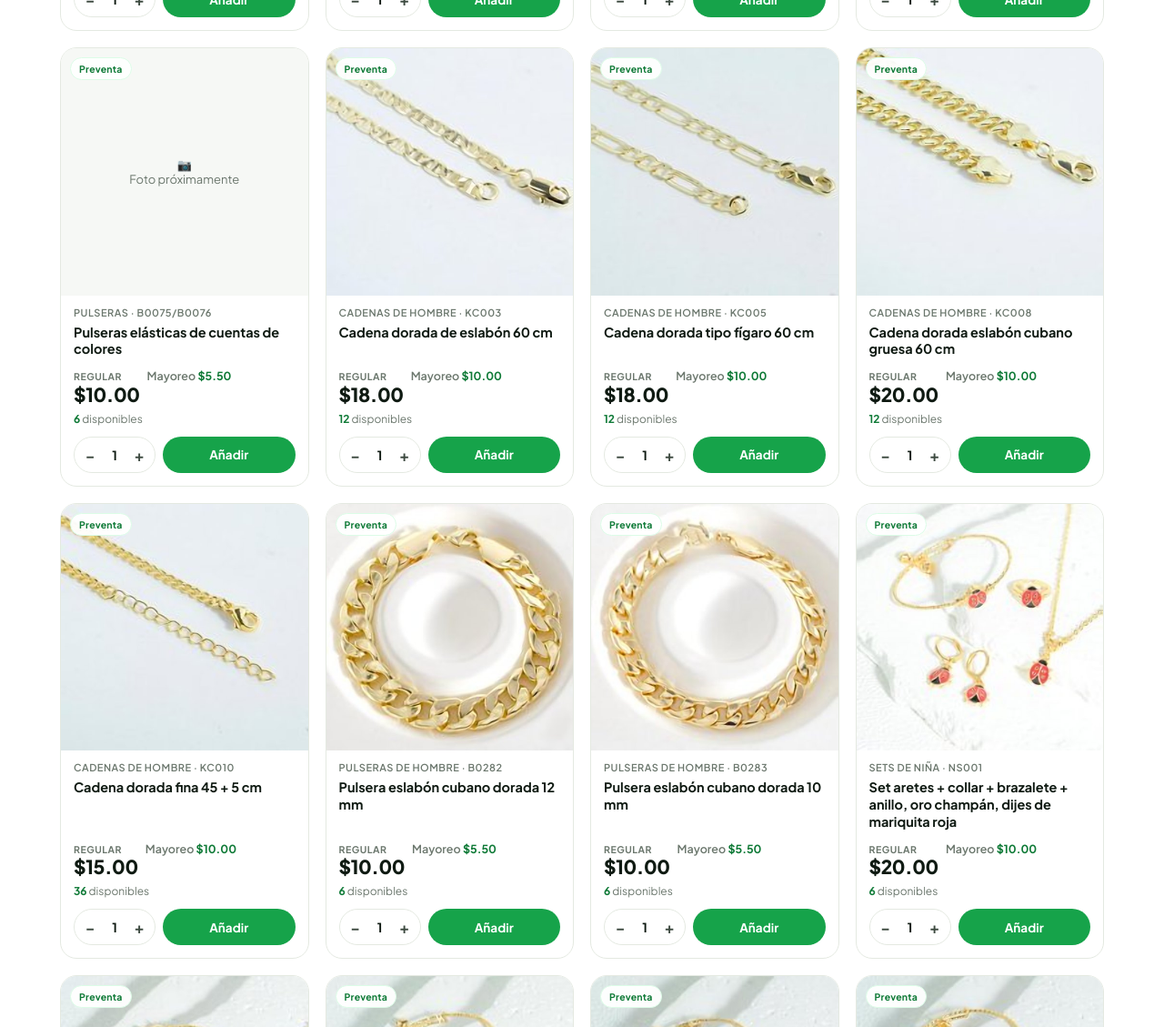
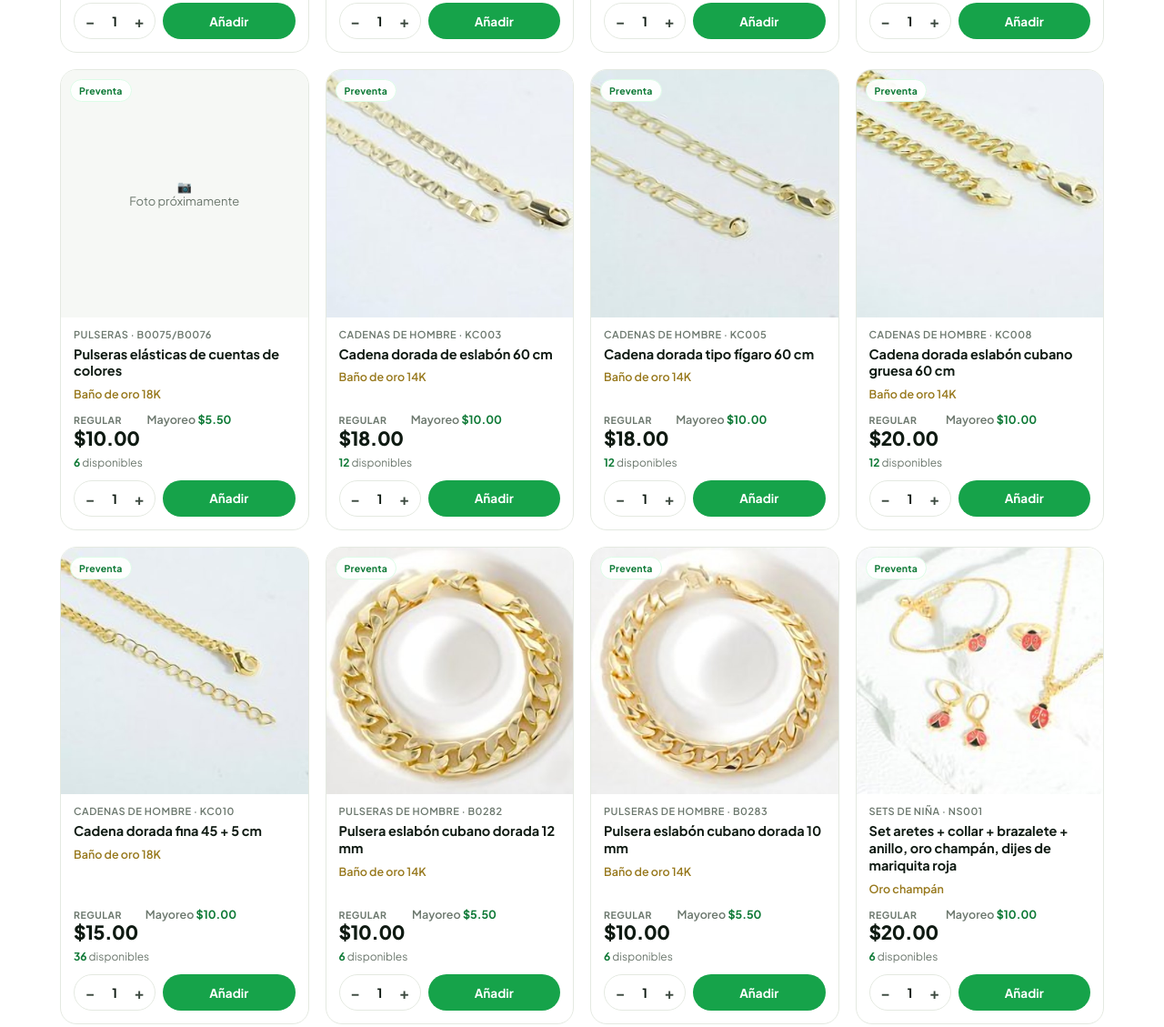
Before and after one commit to Alex-bit86/massiimport-web, a plain HTML site: page index.html in a window 1280 px wide. Shown: the part 1418-2547 px from the top of the page at 91% size. Drawn offline with Linux system fonts and the light colour scheme.

Commit message:
Mostrar tipo de oro 14K y 18K en la tienda

```diff
--- a/index.html
+++ b/index.html
@@ -125,7 +125,7 @@ header{position:sticky;top:0;z-index:40;background:rgba(255,255,255,.92);backdro
 .tag{position:absolute;top:10px;left:10px;background:rgba(255,255,255,.95);color:var(--green-d);font-size:10.5px;font-weight:700;padding:5px 9px;border-radius:999px;border:1px solid var(--green-l);letter-spacing:.2px}
 .body{padding:12px 14px 14px;display:flex;flex-direction:column;gap:6px;flex:1}
 .code{font-size:11px;color:var(--mut);font-weight:600;letter-spacing:.5px;text-transform:uppercase}
-.name{font-size:14.5px;font-weight:700;line-height:1.3;color:var(--ink)}
+.name{font-size:14.5px;font-weight:700;line-height:1.3;color:var(--ink)}.det{font-size:12.5px;font-weight:600;color:#97781c;margin-top:2px}
 .prices{display:flex;align-items:baseline;gap:8px;flex-wrap:wrap;margin-top:auto;padding-top:6px}
 .prices .main{font-size:21px;font-weight:800;letter-spacing:-.4px;color:var(--ink)}
 .prices .alt{font-size:12.5px;color:var(--mut);font-weight:600}
@@ -245,7 +245,7 @@ footer{margin-top:40px;border-top:1px solid var(--line);background:var(--soft)}
   <div class="wrap hero-in">
     <div>
       <span class="eyebrow"><i></i>Preventa abierta · Embarque 1</span>
-      <h1>Bisutería en baño de oro, <em>directo del importador</em>.</h1>
+      <h1>Bisutería en baño de oro 14K y 18K, <em>directo del importador</em>.</h1>
       <p class="lead">Cadenas, pulseras, sets y dijes con precio al detal y precio al mayor. Arma tu pedido aquí y lo confirmamos contigo por WhatsApp.</p>
       <p class="quote">“Yo no revendo, yo importo, por eso mis precios no tienen intermediarios.”</p>
       <div class="hero-cta"><a class="btn btn-p" href="#catalogo">Ver catálogo</a><a class="btn btn-s" href="#como">Cómo comprar</a></div>
@@ -343,7 +343,7 @@ const PRODUCTOS = [
   "precio_mayor": 5.5,
   "precio_detal": 10.0,
   "unidades": 6,
-  "detalle": "Stainless steel 23CM · Gold 9MM",
+  "detalle": "Acero inoxidable · baño de oro",
   "foto": "img/B0043.jpg"
  },
  {
@@ -353,7 +353,7 @@ const PRODUCTOS = [
   "precio_mayor": 5.5,
   "precio_detal": 10.0,
   "unidades": 6,
-  "detalle": "Stainless steel 23CM · Gold 9MM",
+  "detalle": "Acero inoxidable · baño de oro",
   "foto": "img/B0044.jpg"
  },
  {
@@ -363,7 +363,7 @@ const PRODUCTOS = [
   "precio_mayor": 5.5,
   "precio_detal": 10.0,
   "unidades": 6,
-  "detalle": "Stainless steel 23CM · Gold 13MM",
+  "detalle": "Acero inoxidable · baño de oro",
   "foto": "img/B0060.jpg"
  },
  {
@@ -373,7 +373,7 @@ const PRODUCTOS = [
   "precio_mayor": 5.5,
   "precio_detal": 10.0,
   "unidades": 6,
-  "detalle": "Stainless steel 23CM · Gold 13MM",
+  "detalle": "Acero inoxidable · baño de oro",
   "foto": "img/B0061.jpg"
  },
  {
@@ -383,7 +383,7 @@ const PRODUCTOS = [
   "precio_mayor": 5.5,
   "precio_detal": 10.0,
   "unidades": 6,
-  "detalle": "Copper · Plate 18K",
+  "detalle": "Baño de oro 18K",
   "foto": ""
  },
  {
@@ -393,7 +393,7 @@ const PRODUCTOS = [
   "precio_mayor": 10.0,
   "precio_detal": 18.0,
   "unidades": 12,
-  "detalle": "Copper 60CM 5N · Plate 14K Gold",
+  "detalle": "Baño de oro 14K",
   "foto": "img/KC003.jpg"
  },
  {
@@ -403,7 +403,7 @@ const PRODUCTOS = [
   "precio_mayor": 10.0,
   "precio_detal": 18.0,
   "unidades": 12,
-  "detalle": "Copper 60CM 4N · Plate 14K Gold",
+  "detalle": "Baño de oro 14K",
   "foto": "img/KC005.jpg"
  },
  {
@@ -413,7 +413,7 @@ const PRODUCTOS = [
   "precio_mayor": 10.0,
   "precio_detal": 20.0,
   "unidades": 12,
-  "detalle": "Copper 60CM 6N · Plate 14K Gold",
+  "detalle": "Baño de oro 14K",
   "foto": "img/KC008.jpg"
  },
  {
@@ -423,7 +423,7 @@ const PRODUCTOS = [
   "precio_mayor": 10.0,
   "precio_detal": 15.0,
   "unidades": 36,
-  "detalle": "Copper 45+5CM · Plate 18K Gold",
+  "detalle": "Baño de oro 18K",
   "foto": "img/KC010.jpg"
  },
  {
@@ -433,7 +433,7 @@ const PRODUCTOS = [
   "precio_mayor": 5.5,
   "precio_detal": 10.0,
   "unidades": 6,
-  "detalle": "Alloy 22CM 12MM · Plat 14K Gold",
+  "detalle": "Baño de oro 14K",
   "foto": "img/B0282.jpg"
  },
  {
@@ -443,7 +443,7 @@ const PRODUCTOS = [
   "precio_mayor": 5.5,
   "precio_detal": 10.0,
   "unidades": 6,
-  "detalle": "Alloy 21CM 10MM · Plat 14K Gold",
+  "detalle": "Baño de oro 14K",
   "foto": "img/B0283.jpg"
  },
  {
@@ -453,7 +453,7 @@ const PRODUCTOS = [
   "precio_mayor": 10.0,
   "precio_detal": 20.0,
   "unidades": 6,
-  "detalle": "Copper alloy · Champagne gold",
+  "detalle": "Oro champán",
   "foto": "img/NS001.jpg"
  },
  {
@@ -463,7 +463,7 @@ const PRODUCTOS = [
   "precio_mayor": 10.0,
   "precio_detal": 20.0,
   "unidades": 6,
-  "detalle": "Copper alloy · Champagne gold",
+  "detalle": "Oro champán",
   "foto": "img/NS023.jpg"
  },
  {
@@ -473,7 +473,7 @@ const PRODUCTOS = [
   "precio_mayor": 10.0,
   "precio_detal": 20.0,
   "unidades": 6,
-  "detalle": "Copper alloy · Champagne gold",
+  "detalle": "Oro champán",
   "foto": "img/NS027.jpg"
  },
  {
@@ -483,7 +483,7 @@ const PRODUCTOS = [
   "precio_mayor": 10.0,
   "precio_detal": 20.0,
   "unidades": 6,
-  "detalle": "Copper alloy · Champagne gold",
+  "detalle": "Oro champán",
   "foto": "img/NS031.jpg"
  },
  {
@@ -493,7 +493,7 @@ const PRODUCTOS = [
   "precio_mayor": 10.0,
   "precio_detal": 20.0,
   "unidades": 6,
-  "detalle": "Copper alloy · Champagne gold",
+  "detalle": "Oro champán",
   "foto": "img/NS040.jpg"
  },
  {
@@ -503,7 +503,7 @@ const PRODUCTOS = [
   "precio_mayor": 10.0,
   "precio_detal": 20.0,
   "unidades": 6,
-  "detalle": "Copper alloy · Champagne gold",
+  "detalle": "Oro champán",
   "foto": "img/NS071.jpg"
  },
  {
@@ -513,7 +513,7 @@ const PRODUCTOS = [
   "precio_mayor": 10.0,
   "precio_detal": 15.0,
   "unidades": 6,
-  "detalle": "Chapa de oro 18K",
+  "detalle": "Baño de oro 18K",
   "foto": "img/NS087.jpg"
  },
  {
@@ -523,7 +523,7 @@ const PRODUCTOS = [
   "precio_mayor": 10.0,
   "precio_detal": 15.0,
   "unidades": 6,
-  "detalle": "Chapa de oro 18K",
+  "detalle": "Baño de oro 18K",
   "foto": "img/NS083.jpg"
  },
  {
@@ -533,7 +533,7 @@ const PRODUCTOS = [
   "precio_mayor": 10.0,
   "precio_detal": 18.0,
   "unidades": 6,
-  "detalle": "Chapa de oro 14K",
+  "detalle": "Baño de oro 14K",
   "foto": "img/NS101.jpg"
  },
  {
@@ -543,7 +543,7 @@ const PRODUCTOS = [
   "precio_mayor": 10.0,
   "precio_detal": 20.0,
   "unidades": 6,
-  "detalle": "Chapa de oro 18K",
+  "detalle": "Baño de oro 18K",
   "foto": "img/NS253.jpg"
  },
  {
@@ -553,7 +553,7 @@ const PRODUCTOS = [
   "precio_mayor": 10.0,
   "precio_detal": 20.0,
   "unidades": 6,
-  "detalle": "Chapa de oro 18K",
+  "detalle": "Baño de oro 18K",
   "foto": "img/NS255.jpg"
  },
  {
@@ -563,7 +563,7 @@ const PRODUCTOS = [
   "precio_mayor": 5.5,
   "precio_detal": 8.0,
   "unidades": 6,
-  "detalle": "Copper zircon · Plate 18K Gold",
+  "detalle": "Baño de oro 18K",
   "foto": "img/KP0029.jpg"
  },
  {
@@ -573,7 +573,7 @@ const PRODUCTOS = [
   "precio_mayor": 5.5,
   "precio_detal": 8.0,
   "unidades": 6,
-  "detalle": "Copper zircon · Plate 18K Gold",
+  "detalle": "Baño de oro 18K",
   "foto": "img/KP0326.jpg"
  },
  {
@@ -583,7 +583,7 @@ const PRODUCTOS = [
   "precio_mayor": 5.5,
   "precio_detal": 8.0,
   "unidades": 6,
-  "detalle": "Copper zircon · Plate 18K Gold",
+  "detalle": "Baño de oro 18K",
   "foto": "img/KP0330.jpg"
  },
  {
@@ -593,7 +593,7 @@ const PRODUCTOS = [
   "precio_mayor": 5.5,
   "precio_detal": 8.0,
   "unidades": 6,
-  "detalle": "Copper zircon · Plate 18K Gold",
+  "detalle": "Baño de oro 18K",
   "foto": "img/KP0333.jpg"
  },
  {
@@ -603,7 +603,7 @@ const PRODUCTOS = [
   "precio_mayor": 5.5,
   "precio_detal": 8.0,
   "unidades": 6,
-  "detalle": "Copper zircon · Plate 18K Gold",
+  "detalle": "Baño de oro 18K",
   "foto": "img/KP0351.jpg"
  },
  {
@@ -613,7 +613,7 @@ const PRODUCTOS = [
   "precio_mayor": 5.5,
   "precio_detal": 8.0,
   "unidades": 6,
-  "detalle": "Copper zircon · Plate 18K Gold",
+  "detalle": "Baño de oro 18K",
   "foto": "img/KP0353.jpg"
  },
  {
@@ -623,7 +623,7 @@ const PRODUCTOS = [
   "precio_mayor": 5.5,
   "precio_detal": 8.0,
   "unidades": 6,
-  "detalle": "Copper zircon · Plate 18K Gold",
+  "detalle": "Baño de oro 18K",
   "foto": "img/KP0380.jpg"
  },
  {
@@ -633,7 +633,7 @@ const PRODUCTOS = [
   "precio_mayor": 5.5,
   "precio_detal": 10.0,
   "unidades": 6,
-  "detalle": "Copper zircon · Plate 18K Gold",
+  "detalle": "Baño de oro 18K",
   "foto": "img/KP0393.jpg"
  },
  {
@@ -643,7 +643,7 @@ const PRODUCTOS = [
   "precio_mayor": 5.5,
   "precio_detal": 10.0,
   "unidades": 6,
-  "detalle": "Copper zircon · Plate 18K Gold",
+  "detalle": "Baño de oro 18K",
   "foto": "img/KP0394.jpg"
  },
  {
@@ -653,7 +653,7 @@ const PRODUCTOS = [
   "precio_mayor": 5.5,
   "precio_detal": 10.0,
   "unidades": 6,
-  "detalle": "Copper zircon · Plate 18K Gold",
+  "detalle": "Baño de oro 18K",
   "foto": "img/KP0395.jpg"
  },
  {
@@ -663,7 +663,7 @@ const PRODUCTOS = [
   "precio_mayor": 5.5,
   "precio_detal": 8.0,
   "unidades": 6,
-  "detalle": "Copper zircon · Plate 18K Gold",
+  "detalle": "Baño de oro 18K",
   "foto": "img/KP0398.jpg"
  },
  {
@@ -673,7 +673,7 @@ const PRODUCTOS = [
   "precio_mayor": 5.5,
   "precio_detal": 10.0,
   "unidades": 6,
-  "detalle": "Copper zircon · Plate 18K Gold",
+  "detalle": "Baño de oro 18K",
   "foto": "img/KP0513.jpg"
  },
  {
@@ -683,7 +683,7 @@ const PRODUCTOS = [
   "precio_mayor": 5.5,
   "precio_detal": 10.0,
   "unidades": 6,
-  "detalle": "Copper zircon · Plate 18K Gold",
+  "detalle": "Baño de oro 18K",
   "foto": "img/KP0515.jpg"
  },
  {
@@ -693,7 +693,7 @@ const PRODUCTOS = [
   "precio_mayor": 5.5,
   "precio_detal": 10.0,
   "unidades": 6,
-  "detalle": "Copper zircon · Plate 14K Gold",
+  "detalle": "Baño de oro 14K",
   "foto": "img/KP0516.jpg"
  }
 ];
@@ -737,6 +737,7 @@ function grid(){
       <div class="body">
         <span class="code">${esc(p.categoria)} · ${esc(p.sku)}</span>
         <div class="name">${esc(p.nombre)}</div>
+        ${p.detalle ? `<div class="det">${esc(p.detalle)}</div>` : ``}
         <div class="prices"><span class="main"><small class="pl">${tipo === "mayor" ? "Mayoreo" : "Regular"}</small>${fmt(price(p))}</span><span class="alt">${other[0]} <b>${fmt(other[1])}</b></span></div>
         <span class="stock"><b>${p.unidades}</b> disponibles</span>
         <div class="row"><div class="qty"><button onclick="chg('${p.sku}',-1)" aria-label="Menos">−</button><span id="q-${p.sku}">${q}</span><button onclick="chg('${p.sku}',1)" aria-label="Más">+</button></div>
```
